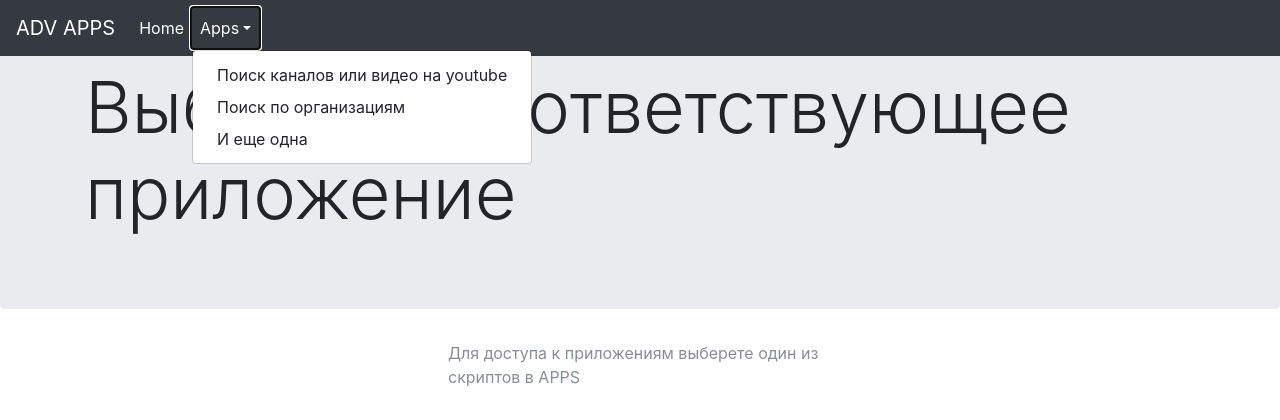
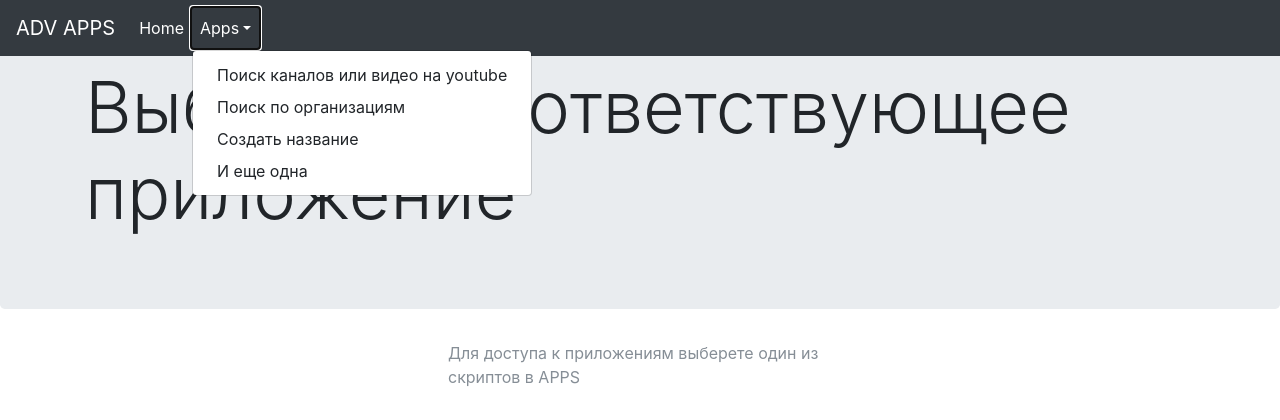
Before and after one commit to AdvDevBaf/ADVAPPS, a Django app: page / in a window 1280 px wide, after a click on "Apps". Shown: the top 420 px of the page. Run offline with Django 3.2, Linux system fonts and the light colour scheme; some libraries are stand-ins or nearby versions.

Commit message:
created new page, added some js stuff

```diff
--- a/BafosApp/templates/BafosApp/b.html
+++ b/BafosApp/templates/BafosApp/b.html
@@ -29,7 +29,8 @@
             <div class="dropdown-menu" aria-labelledby="dropdown01">
               <a class="dropdown-item" href="{% url 'blog_youtube' %}">Поиск каналов или видео на youtube</a>
               <a class="dropdown-item" href="{% url 'blog_organizations' %}">Поиск по организациям</a>
-              <a class="dropdown-item" href="#">И еще одна</a>
+              <a class="dropdown-item" href="{% url 'blog_ads_names' %}">Создать название</a>
+                <a class="dropdown-item" href="#">И еще одна</a>
             </div>
           </li>
         </ul>
```
